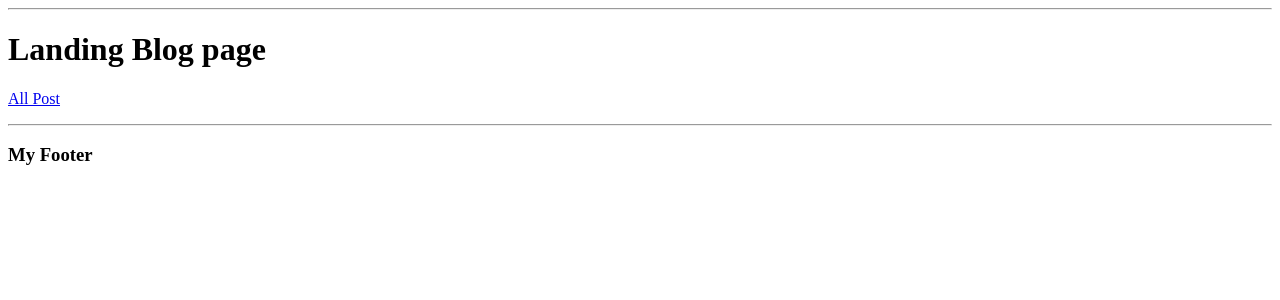
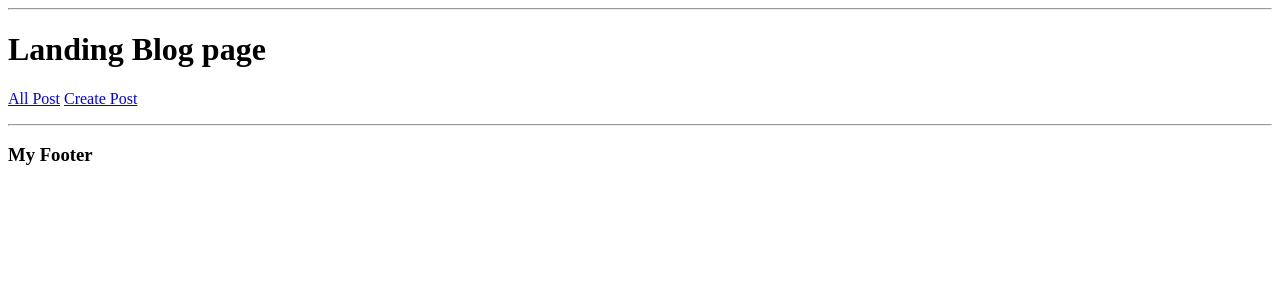
Before and after one commit to meysambolhasani/PersonalWebSite, a Django app: page /blog/ in a window 1280 px wide. Shown: the part 108-408 px from the top of the page. Run offline with Django 4.2, Linux system fonts and the light colour scheme; data that the repository does not hold is empty.

Commit message:
create  update and delete views also create their templetes

```diff
--- a/website/blog/templates/blog/last-posts.html
+++ b/website/blog/templates/blog/last-posts.html
@@ -2,7 +2,8 @@
 {% block title %}blog{% endblock title %}
 {% block content %}
 <h1>Landing Blog page</h1>
-<a href="{% url 'all-post'%}"> All Post</a>
+<span><a href="{% url 'all-post'%}">All Post</a></span>
+<span><a href="{% url 'create-post'%}">Create Post</a></span>
 <ul>
   {% for post in last_post %}
   <li>
--- a/website/blog/templates/blog/single-post.html
+++ b/website/blog/templates/blog/single-post.html
@@ -1,6 +1,6 @@
 {% extends 'base.html' %}
 
-{% block title %}single-post{% endblock title %}blog
+{% block title %}{{post.title|truncatewords:2}}{% endblock title %}blog
 {% block content %}
 <h1> Single Post page </h1>
 <div class="">
--- a/website/blog/urls.py
+++ b/website/blog/urls.py
@@ -5,5 +5,8 @@ urlpatterns = [
     path('',views.last_posts,name='last-posts'),
     path('all-posts/', views.all_posts, name='all-post'),
     path('single-post/<slug:slug>', views.single_post, name='single-post'),
+    path('create-post', views.create_post, name='create-post'),
+    path('update-post/<slug:slug>', views.update_post, name='update-post'),
+    path('delete-post/<slug:slug>', views.delete_post, name='delete-post'),
 
 ]
--- a/website/blog/views.py
+++ b/website/blog/views.py
@@ -1,5 +1,5 @@
-from django.shortcuts import render
-from django.shortcuts import render, get_object_or_404
+
+from django.shortcuts import render, get_object_or_404, redirect
 from .models import Post, Comment
 from .forms import PostForm, CommentForm
 
@@ -7,37 +7,76 @@ from .forms import PostForm, CommentForm
 
 
 def last_posts(request):
-    last_post=Post.objects.all().order_by('-date')[:3]
+    last_post = Post.objects.all().order_by('-date')[:3]
 
-    context={
+    context = {
         'last_post': last_post
     }
-    return render(request, 'blog/last-posts.html',context)
+    return render(request, 'blog/last-posts.html', context)
 
 
 def all_posts(request):
-    posts=Post.objects.all()
+    posts = Post.objects.all()
 
-    context={'posts':posts}
+    context = {'posts': posts}
     return render(request, 'blog/all-posts.html', context)
 
 
 def single_post(request, slug):
-    post=Post.objects.get(slug=slug)
+
+    # post=Post.objects.get(slug=slug)
+    post = get_object_or_404(Post, slug=slug)
     tags = post.tags.all()
     comments = post.comments.all()
     comment_form = CommentForm()
-    context={
-        'post':post,
-        'tags':tags,
+    context = {
+        'post': post,
+        'tags': tags,
         'comments': comments,
         'comment_form': comment_form,
     }
-    if request.method=='POST':
+    if request.method == 'POST':
         comment_form = CommentForm(request.POST)
         if comment_form.is_valid():
-           comment= comment_form.save(commit=False)
-           comment.post=post
-           comment.save()
+            comment = comment_form.save(commit=False)
+            comment.post = post
+            comment.save()
 
-    return render(request, 'blog/single-post.html',context)
+    return render(request, 'blog/single-post.html', context)
+
+
+def create_post(request):
+    if request.method == "POST":
+        post_form = PostForm(request.POST)
+        if post_form.is_valid():
+            post_form.save()
+
+    else:
+        post_form = PostForm()
+
+    context = {
+        'post_form': post_form
+    }
+    return render(request, 'blog/create-post.html', context)
+
+
+def delete_post(request, slug):
+    if request.method == "POST":
+        post = get_object_or_404(Post, slug=slug)
+        post.delete()
+        return redirect('all-post')
+    return render(request, 'blog/delete-post.html')
+
+
+def update_post(request, slug):
+    post = get_object_or_404(Post, slug=slug)
+    post_form = PostForm(instance=post)
+    if request.method == "POST":
+        post_form = PostForm(request.POST, instance=post)
+        if post_form.is_valid():
+            post_form.save()
+            return redirect('all-post')
+
+    return render(request, 'blog/update-post.html',
+                  {'post_form': post_form}
+                  )
--- a/website/templates/base.html
+++ b/website/templates/base.html
@@ -19,6 +19,7 @@
         <span><a href="{% url 'last-posts'%}">blog</a></span>
         <span><a href="#">login</a></span>
         <span><a href="#">sign-up</a></span>
+
       </nav>
       <hr>
     </div>
```
Also changed, not shown: website/blog/templates/blog/all-posts.html (+8 -1 lines), website/blog/templates/blog/create-post.html (added, +14 -0 lines), website/blog/templates/blog/delete-post.html (added, +14 -0 lines), website/blog/templates/blog/update-post.html (added, +14 -0 lines).
